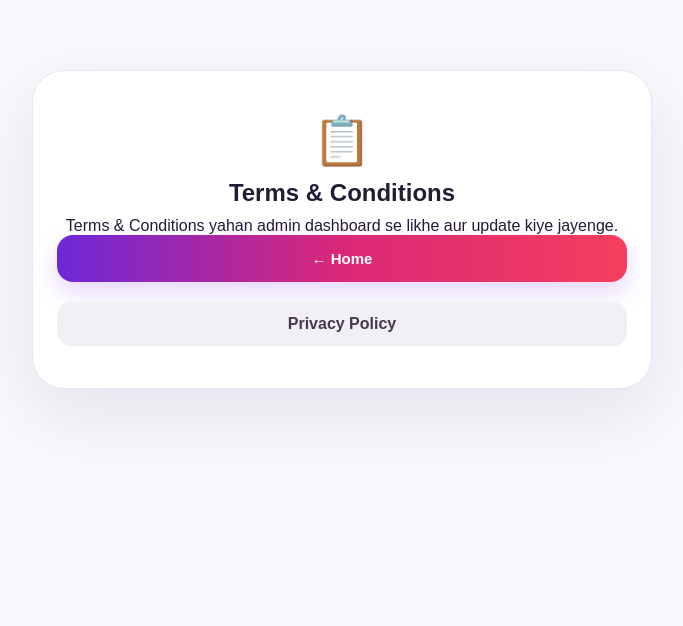
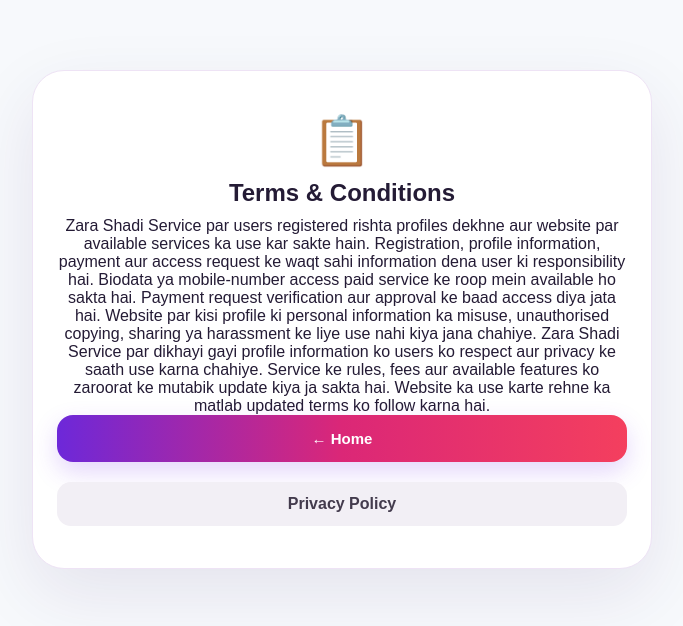
Before and after one commit to islam20111975-ops/zarashadiservice, a Next.js app: page /terms in a window 1280 px wide. Shown: the top 626 px of the page, without its empty margins (298-981 px from the left). Built offline with nearby package versions, Linux system fonts and the light colour scheme; no server answers; the database is empty.

Commit message:
Add default terms page content

```diff
--- a/app/terms/page.js
+++ b/app/terms/page.js
@@ -5,7 +5,7 @@ import Link from "next/link";
 import {doc,getDoc} from "firebase/firestore";
 import {db} from "../../lib/firebase";
 
-const fallback="Terms & Conditions yahan admin dashboard se likhe aur update kiye jayenge.";
+const fallback="Zara Shadi Service par users registered rishta profiles dekhne aur website par available services ka use kar sakte hain.\n\nRegistration, profile information, payment aur access request ke waqt sahi information dena user ki responsibility hai.\n\nBiodata ya mobile-number access paid service ke roop mein available ho sakta hai. Payment request verification aur approval ke baad access diya jata hai.\n\nWebsite par kisi profile ki personal information ka misuse, unauthorised copying, sharing ya harassment ke liye use nahi kiya jana chahiye.\n\nZara Shadi Service par dikhayi gayi profile information ko users ko respect aur privacy ke saath use karna chahiye.\n\nService ke rules, fees aur available features ko zaroorat ke mutabik update kiya ja sakta hai. Website ka use karte rehne ka matlab updated terms ko follow karna hai.";
 
 export default function Terms(){
   const [content,setContent]=useState("");
```
